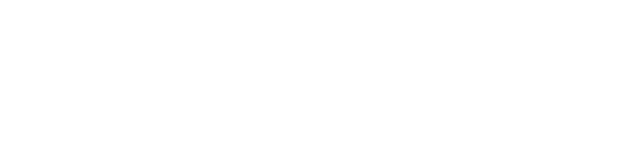
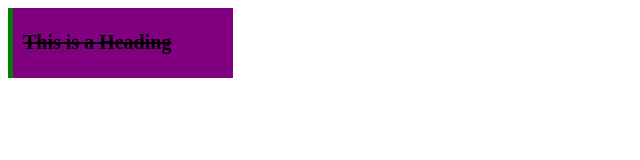
Before and after one commit to acciojob/all-styles-text-Sarath-Dharmaraj, a website: page main.html in a window 1280 px wide. Shown: the whole page, without its empty margins (0-640 px from the left). Drawn offline with Linux system fonts and the light colour scheme.

Commit message:
created a submission

```diff
--- a/main.html
+++ b/main.html
@@ -7,6 +7,9 @@
 </head>
 
 <body>
+	<div class="main">
+		<h1 class="heading" id="heading">This is a Heading</h1>
+	</div>
 	<!-- the entire body must be written by student -->
     <script type="text/javascript" src="./script.js">
 </script>
--- a/styles.css
+++ b/styles.css
@@ -1,2 +1,13 @@
 
 /* Your CSS Code here. */
+.main{
+	width:200px;
+	background-color: purple;
+	border-left: 5px solid green;
+	padding: 10px;
+}
+
+h1{
+	font-size:20px;
+	text-decoration: line-through;
+}
```
